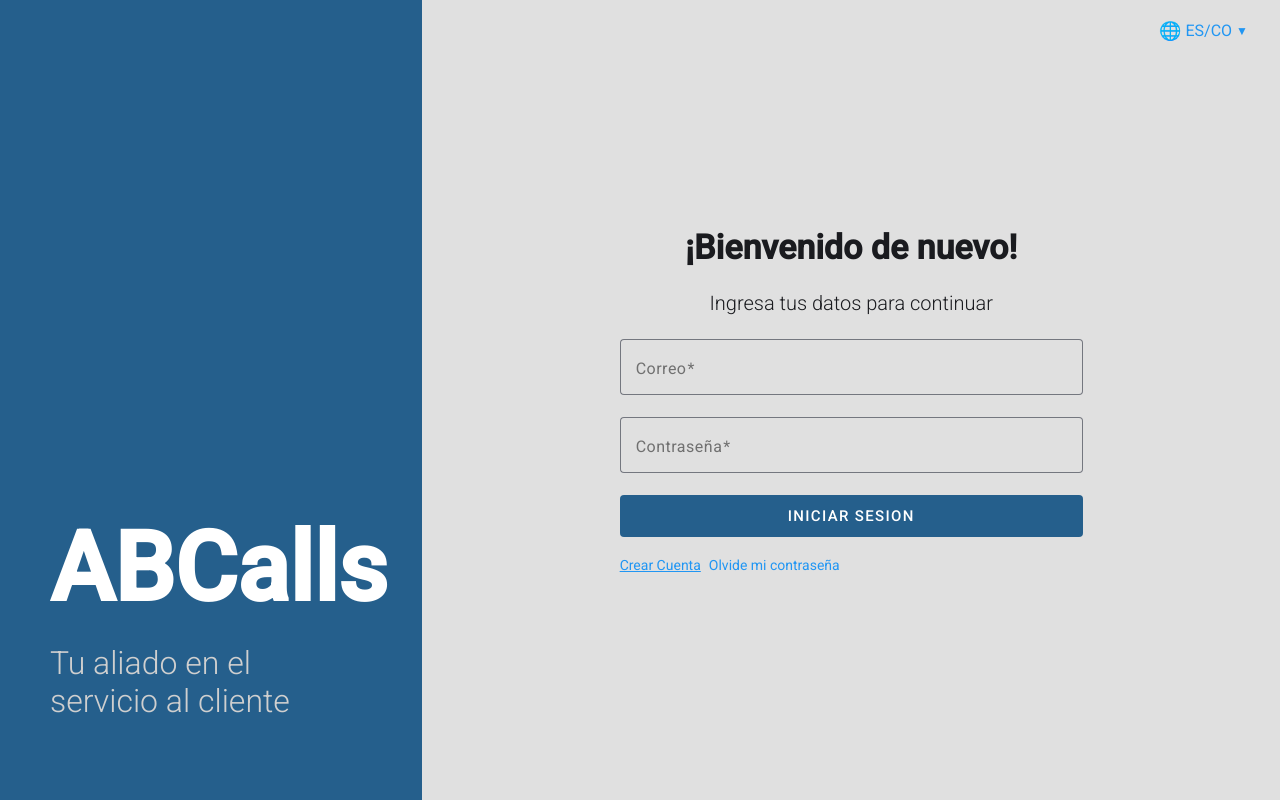
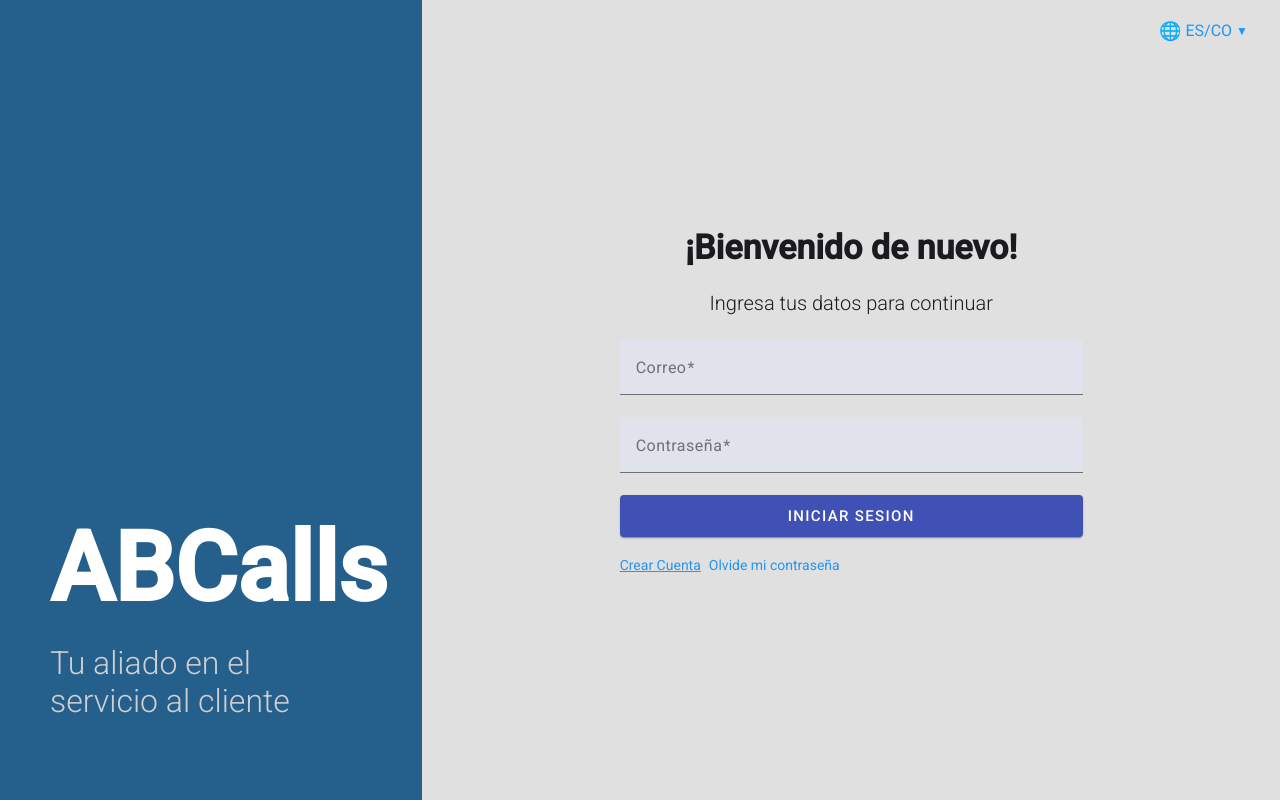
Before and after one commit to SoloAWS/frontend-angular-app, an Angular app: page /login in a window 1280 px wide. Built offline with nearby package versions, Linux system fonts and the light colour scheme.

Commit message:
feat: add login flow

```diff
--- a/src/app/app.routes.ts
+++ b/src/app/app.routes.ts
@@ -19,5 +19,5 @@ export const routes: Routes = [
   { path: 'incident/list', component: IncidentListComponent },
   { path: 'plan/init', component: PlanInitComponent },
   { path: 'plan/select', component: PlanSelectComponent },
-    { path: 'plan/pay', component: PlanPayComponent }
+  { path: 'plan/pay', component: PlanPayComponent },
 ];
--- a/src/app/interceptors/api-interceptor.interceptor.ts
+++ b/src/app/interceptors/api-interceptor.interceptor.ts
@@ -10,6 +10,7 @@ import { throwError } from 'rxjs';
 
 export const apiInterceptorInterceptor: HttpInterceptorFn = (req, next) => {
   const snackBar = inject(MatSnackBar);
+  const token = localStorage.getItem('access_token');
 
   const showSuccessToast = (message: string) => {
     snackBar.open(message, 'Close', {
@@ -30,7 +31,7 @@ export const apiInterceptorInterceptor: HttpInterceptorFn = (req, next) => {
   };
 
   const modifiedReq = req.clone({
-    headers: req.headers.set('Authorization', 'Bearer 1234'),
+    headers: req.headers.set('Authorization', token ? `Bearer ${token}` : ''),
   });
 
   return next(modifiedReq).pipe(
--- /dev/null
+++ b/src/app/login/auth.service.ts
@@ -0,0 +1,45 @@
+import { HttpClient } from '@angular/common/http';
+import { Injectable } from '@angular/core';
+import { Observable } from 'rxjs';
+import { tap } from 'rxjs/operators';
+import { environment } from '../../environments/environment';
+
+interface LoginCredentials {
+  username: string;
+  password: string;
+}
+
+interface LoginResponse {
+  access_token: string;
+}
+
+@Injectable({
+  providedIn: 'root',
+})
+export class AuthService {
+  private apiUrl = environment.apiUrl;
+
+  constructor(private http: HttpClient) {}
+
+  login(credentials: LoginCredentials): Observable<LoginResponse> {
+    return this.http
+      .post<LoginResponse>(`${this.apiUrl}/auth/login`, credentials)
+      .pipe(
+        tap((response) => {
+          localStorage.setItem('access_token', response.access_token);
+        })
+      );
+  }
+
+  getToken(): string | null {
+    return localStorage.getItem('access_token');
+  }
+
+  isLoggedIn(): boolean {
+    return !!this.getToken();
+  }
+
+  logout(): void {
+    localStorage.removeItem('access_token');
+  }
+}
--- a/src/app/login/login.component.html
+++ b/src/app/login/login.component.html
@@ -15,21 +15,35 @@
   <div class="form-container">
     <h2>¡Bienvenido de nuevo!</h2>
     <p>Ingresa tus datos para continuar</p>
-    <form>
-      <mat-form-field appearance="outline" class="login-input">
+
+    <form [formGroup]="loginForm" (ngSubmit)="onSubmit()">
+      <mat-form-field class="login-input">
         <mat-label>Correo</mat-label>
-        <input matInput placeholder="Ingrese el correo" required>
+        <input matInput formControlName="username" type="email" />
+        <mat-error>{{ getErrorMessage("username") }}</mat-error>
       </mat-form-field>
 
-      <mat-form-field appearance="outline" class="login-input">
+      <mat-form-field class="login-input">
         <mat-label>Contraseña</mat-label>
-        <input matInput type="password" placeholder="Ingrese la contraseña" required>
+        <input matInput formControlName="password" type="password" />
+        <mat-error>{{ getErrorMessage("password") }}</mat-error>
       </mat-form-field>
 
-      <button mat-flat-button routerLink="/incident/dashboard" class="login-button">INICIAR SESION</button>
+      <mat-error *ngIf="loginError" style="margin-bottom: 16px; display: block">
+        {{ loginError }}
+      </mat-error>
+
+      <button
+        mat-raised-button
+        color="primary"
+        class="login-button"
+        type="submit"
+      >
+        INICIAR SESION
+      </button>
 
       <div class="links-container">
-        <a routerLink="/signup" class="link">Crear Cuenta</a>
+        <a class="link" routerLink="/signup">Crear Cuenta</a>
         <a class="link">Olvide mi contraseña</a>
       </div>
     </form>
--- a/src/app/login/login.component.ts
+++ b/src/app/login/login.component.ts
@@ -2,7 +2,16 @@ import { Component } from '@angular/core';
 import { MatFormFieldModule } from '@angular/material/form-field';
 import { MatInputModule } from '@angular/material/input';
 import { MatButtonModule } from '@angular/material/button';
-import { RouterModule } from '@angular/router';
+import { RouterModule, Router } from '@angular/router';
+import {
+  FormBuilder,
+  FormGroup,
+  Validators,
+  ReactiveFormsModule,
+} from '@angular/forms';
+import { CommonModule } from '@angular/common';
+import { AuthService } from './auth.service';
+import { MatCardModule } from '@angular/material/card';
 
 @Component({
   selector: 'app-login',
@@ -11,11 +20,58 @@ import { RouterModule } from '@angular/router';
     MatFormFieldModule,
     MatInputModule,
     MatButtonModule,
-    RouterModule
+    RouterModule,
+    ReactiveFormsModule,
+    CommonModule,
+    MatCardModule,
   ],
   templateUrl: './login.component.html',
-  styleUrl: './login.component.css'
+  styleUrl: './login.component.css',
 })
 export class LoginComponent {
+  loginForm: FormGroup;
+  loginError: string = '';
 
+  constructor(
+    private fb: FormBuilder,
+    private authService: AuthService,
+    private router: Router
+  ) {
+    this.loginForm = this.fb.group({
+      username: ['', [Validators.required, Validators.email]],
+      password: ['', [Validators.required, Validators.minLength(8)]],
+    });
+  }
+
+  onSubmit() {
+    if (this.loginForm.valid) {
+      this.authService.login(this.loginForm.value).subscribe({
+        next: () => {
+          this.router.navigate(['/incident/dashboard']);
+        },
+        error: (error) => {
+          if (error.status === 401) {
+            this.loginError = 'Usuario o contraseña incorrectos';
+          } else {
+            this.loginError =
+              'Ha ocurrido un error. Por favor intente nuevamente.';
+          }
+        },
+      });
+    }
+  }
+
+  getErrorMessage(controlName: string): string {
+    const control = this.loginForm.get(controlName);
+    if (control?.hasError('required')) {
+      return 'Este campo es requerido';
+    }
+    if (control?.hasError('email')) {
+      return 'Ingrese un correo electrónico válido';
+    }
+    if (control?.hasError('minlength')) {
+      return `Mínimo ${control.errors?.['minlength'].requiredLength} caracteres`;
+    }
+    return '';
+  }
 }
```
Lines whose indentation alone changed are shown as unchanged.
